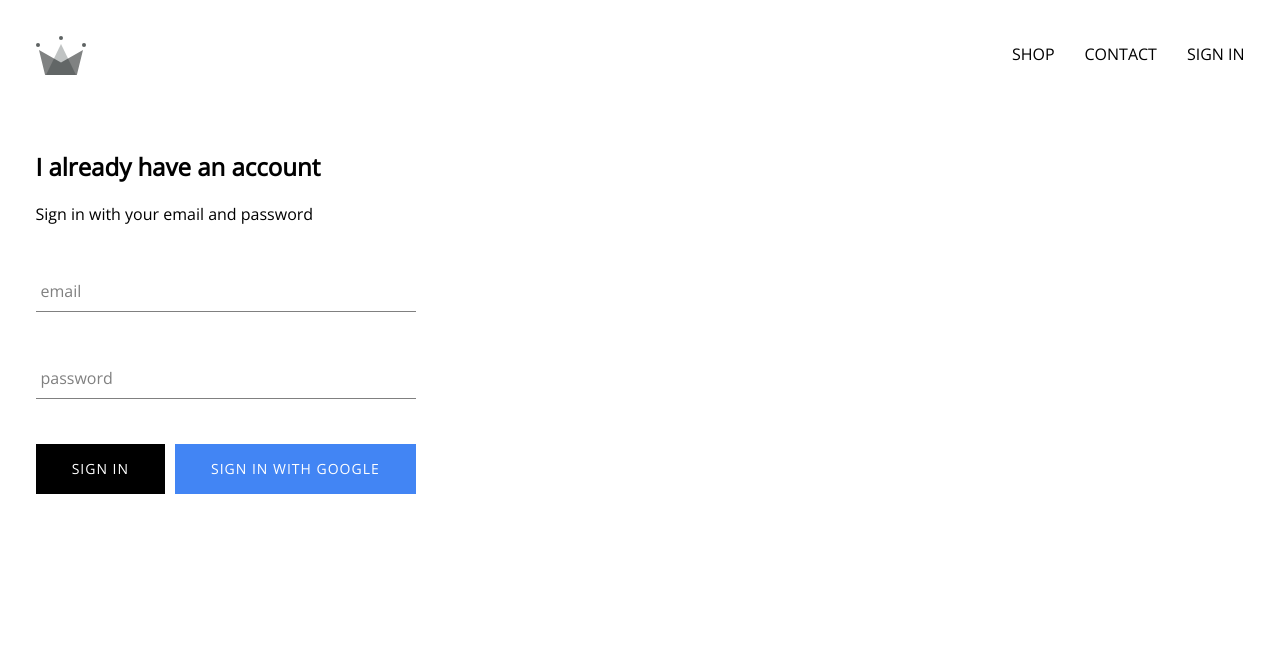
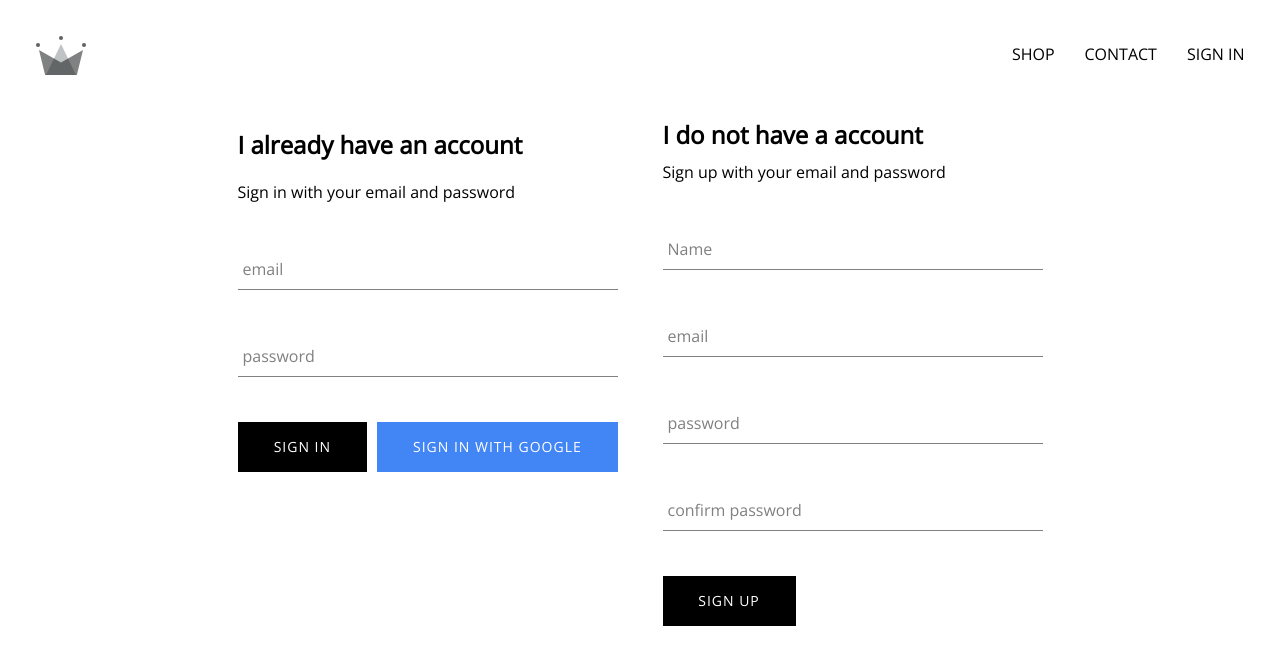
Before and after one commit to SourabhSisodia/Crown-Clothing-React-Ecommerce-Store, a React (Create React App) app: page /signin in a window 1280 px wide. Shown: the top 664 px of the page. Built offline with nearby package versions, Linux system fonts and the light colour scheme; no server answers.

Commit message:
made sign up component and implemented friebase auth and database

```diff
--- a/src/App.js
+++ b/src/App.js
@@ -5,14 +5,22 @@
 import Shop from "./pages/shop/shop";
 import { Route, Routes } from "react-router-dom";
 import Header from "./components/header/Header";
-import { auth } from "./firebase/Firebase";
+import { auth, createUserProfileDocument } from "./firebase/Firebase";
 
 function App() {
   const [currentUser, setcurrentUser] = useState(null);
   useEffect(() => {
-    const unsubscribeFromAuth = auth.onAuthStateChanged((user) => {
-      setcurrentUser(user);
-      console.log(user);
+    const unsubscribeFromAuth = auth.onAuthStateChanged(async (userAuth) => {
+      if (userAuth) {
+        const userRef = await createUserProfileDocument(userAuth);
+
+        userRef.onSnapshot((snapShot) => {
+          console.log(snapShot.id);
+          setcurrentUser({ id: snapShot.id, ...snapShot.data() });
+        });
+      }
+
+      setcurrentUser(userAuth);
     });
 
     return unsubscribeFromAuth;
--- a/src/components/SignIn/SignIn.js
+++ b/src/components/SignIn/SignIn.js
@@ -22,7 +22,7 @@
     <div className="sign-in">
       <h2>I already have an account</h2>
       <span>Sign in with your email and password</span>
-      <form action="">
+      <form onSubmit={handleSubmit}>
         <div>
           <FormInput
             type="email"
@@ -35,7 +35,7 @@
         </div>
         <div>
           <FormInput
-            type="text"
+            type="password"
             value={signInForm.password}
             onChange={handleInput}
             name="password"
--- a/src/components/SignUp/SignUp.js
+++ b/src/components/SignUp/SignUp.js
@@ -1 +1,85 @@
 import "./SignUp.scss";
+import FormInput from "../form-input/Form-input";
+import CustomButton from "../custom-button/CustomButton";
+import { auth, createUserProfileDocument } from "../../firebase/Firebase";
+import React, { useState } from "react";
+
+function SignUp() {
+  const [signUp, setsignUp] = useState({
+    displayName: "",
+    email: "",
+    password: "",
+    confirmPassword: "",
+  });
+  const handleInput = (e) => {
+    const name = e.target.name;
+    const value = e.target.value;
+    setsignUp({ ...signUp, [name]: value });
+  };
+  const handleSubmit = async (e) => {
+    e.preventDefault();
+    if (signUp.password !== signUp.confirmPassword) {
+      alert("password don't match");
+      return;
+    }
+    try {
+      const { user } = await auth.createUserWithEmailAndPassword(
+        signUp.email,
+        signUp.password
+      );
+      const displayName = signUp.displayName;
+      await createUserProfileDocument(user, { displayName });
+      setsignUp({
+        displayName: "",
+        email: "",
+        password: "",
+        confirmPassword: "",
+      });
+    } catch (error) {
+      console.log(error);
+    }
+  };
+  return (
+    <div className="sign-up">
+      <h2 className="title">I do not have a account</h2>
+      <span>Sign up with your email and password</span>
+      <form onSubmit={handleSubmit} className="sign-up-form">
+        <FormInput
+          type="text"
+          value={signUp.displayName}
+          onChange={handleInput}
+          name="displayName"
+          label="Name"
+          required
+        ></FormInput>
+        <FormInput
+          type="email"
+          value={signUp.email}
+          onChange={handleInput}
+          name="email"
+          label="email"
+          required
+        />
+        <FormInput
+          type="password"
+          value={signUp.password}
+          onChange={handleInput}
+          name="password"
+          label="password"
+          required
+        />
+        <FormInput
+          type="password"
+          value={signUp.confirmPassword}
+          onChange={handleInput}
+          name="confirmPassword"
+          label="confirm password"
+          required
+        />
+        <CustomButton type="submit">Sign Up</CustomButton>
+      </form>
+    </div>
+  );
+}
+
+export default SignUp;
--- a/src/components/SignUp/SignUp.scss
+++ b/src/components/SignUp/SignUp.scss
@@ -0,0 +1,9 @@
+.sign-up {
+  display: flex;
+  flex-direction: column;
+  width: 380px;
+
+  .title {
+    margin: 10px 0;
+  }
+}
--- a/src/firebase/Firebase.js
+++ b/src/firebase/Firebase.js
@@ -11,6 +11,28 @@
   appId: "1:913734954960:web:0c1c05c9c15b3fb93553d5",
   measurementId: "G-FVLBXHJ59L",
 };
+export const createUserProfileDocument = async (userAuth, additionalData) => {
+  if (!userAuth) {
+    return;
+  }
+  const userRef = firestore.doc(`users/${userAuth.uid}`);
+  const snapShot = await userRef.get();
+  if (!snapShot.exists) {
+    const { displayName, email } = userAuth;
+    const createdAt = new Date();
+    try {
+      await userRef.set({
+        displayName,
+        email,
+        createdAt,
+        ...additionalData,
+      });
+    } catch (error) {
+      console.log(error);
+    }
+  }
+  return userRef;
+};
 firebase.initializeApp(config);
 
 export const auth = firebase.auth();
--- a/src/pages/sign-in-and-sign-up/SignInSignSignUp.scss
+++ b/src/pages/sign-in-and-sign-up/SignInSignSignUp.scss
@@ -1,3 +1,6 @@
 .sign-in-and-sign-up {
-  padding: 27.5px;
+  width: 850px;
+  margin: 30px auto;
+  display: flex;
+  justify-content: space-around;
 }
--- a/src/pages/sign-in-and-sign-up/SignInSignUp.js
+++ b/src/pages/sign-in-and-sign-up/SignInSignUp.js
@@ -1,9 +1,11 @@
 import "./SignInSignSignUp.scss";
 import SignIn from "../../components/SignIn/SignIn";
+import SignUp from "../../components/SignUp/SignUp";
 function SignInSignUp() {
   return (
     <div className="sign-in-and-sign-up">
       <SignIn></SignIn>
+      <SignUp></SignUp>
     </div>
   );
 }
```
